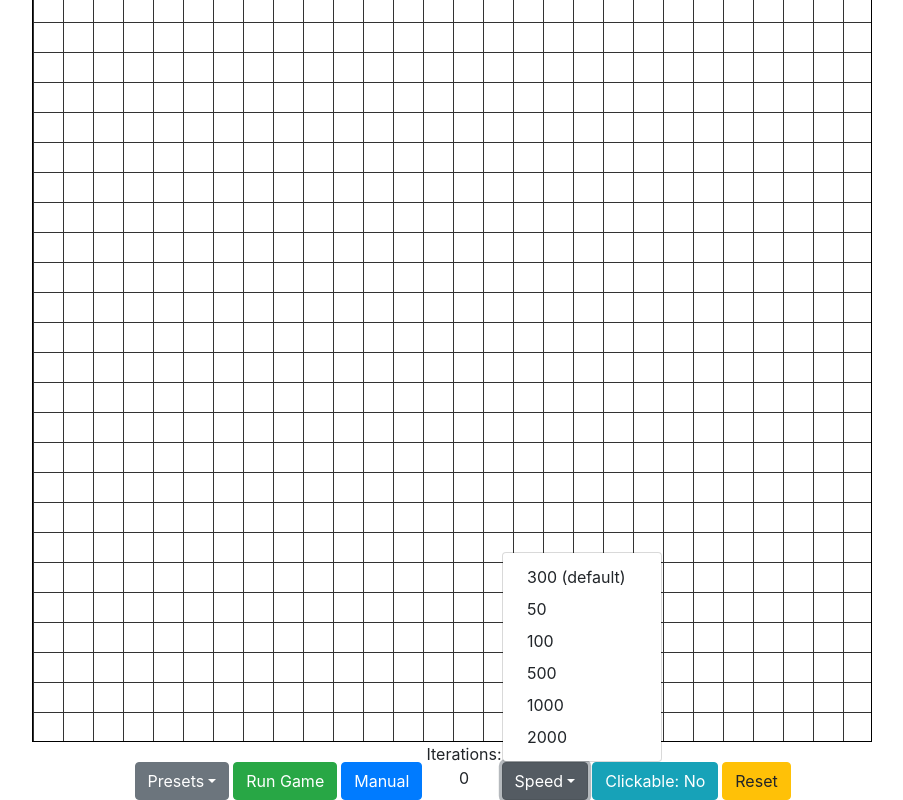
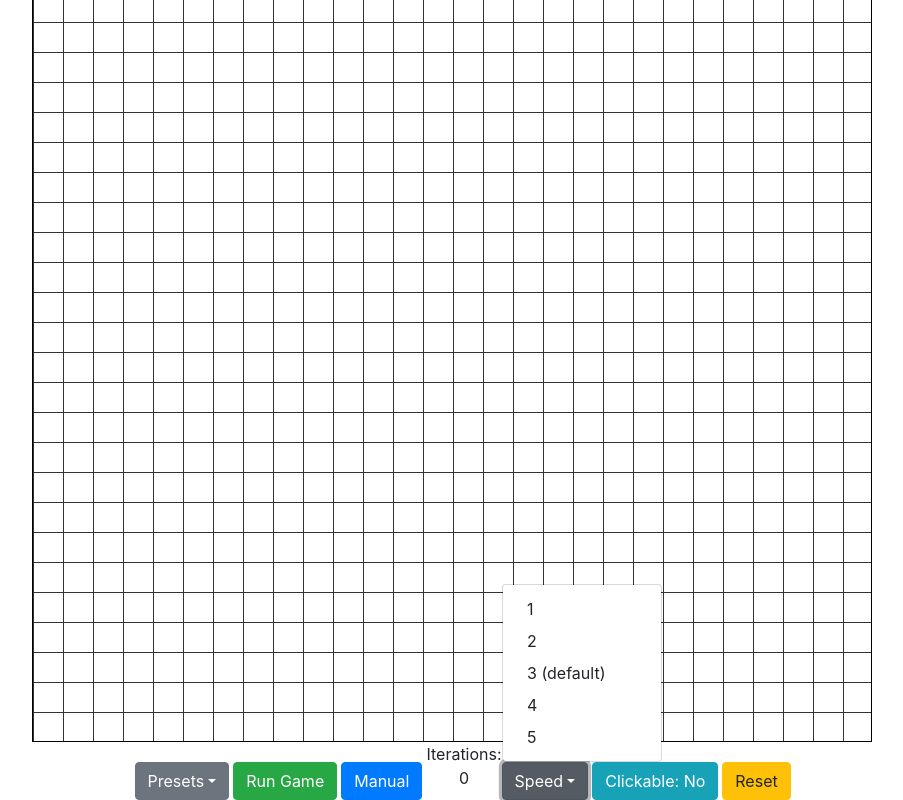
Before and after one commit to bloominstituteoftechnology/CS-Build-Week-1, a React (Create React App) app: page / in a window 1280 px wide. Both pictures are taken after a click on the button "Speed". Shown: the part 98-898 px from the top of the page, without its empty margins (188-1091 px from the left). Built offline with nearby package versions, Linux system fonts and the light colour scheme.

Commit message:
customize speed

```diff
--- a/src/components/Board.js
+++ b/src/components/Board.js
@@ -357,42 +357,35 @@ class Board extends React.Component {
 
               <div className="dropdown-menu" aria-labelledby="dropdownMenuLink">
                 <a
+                  onClick={() => this.handleIntervalChange(2000)}
+                  className="dropdown-item"
+                  href="#"
+                >
+                  1
+                </a>
+                <a
+                  onClick={() => this.handleIntervalChange(1000)}
+                  className="dropdown-item"
+                  href="#"
+                >
+                  2
+                </a>
+                <a
                   onClick={() => this.handleIntervalChange(300)}
                   className="dropdown-item"
                   href="#"
                 >
-                  300 (default)
-                </a>
-                <a onClick={() => this.handleIntervalChange(50)} className="dropdown-item" href="#">
-                  50
+                  3 (default)
                 </a>
                 <a
                   onClick={() => this.handleIntervalChange(100)}
                   className="dropdown-item"
                   href="#"
                 >
-                  100
+                  4
                 </a>
-                <a
-                  onClick={() => this.handleIntervalChange(500)}
-                  className="dropdown-item"
-                  href="#"
-                >
-                  500
-                </a>
-                <a
-                  onClick={() => this.handleIntervalChange(1000)}
-                  className="dropdown-item"
-                  href="#"
-                >
-                  1000
-                </a>
-                <a
-                  onClick={() => this.handleIntervalChange(2000)}
-                  className="dropdown-item"
-                  href="#"
-                >
-                  2000
+                <a onClick={() => this.handleIntervalChange(50)} className="dropdown-item" href="#">
+                  5
                 </a>
               </div>
             </div>
```
